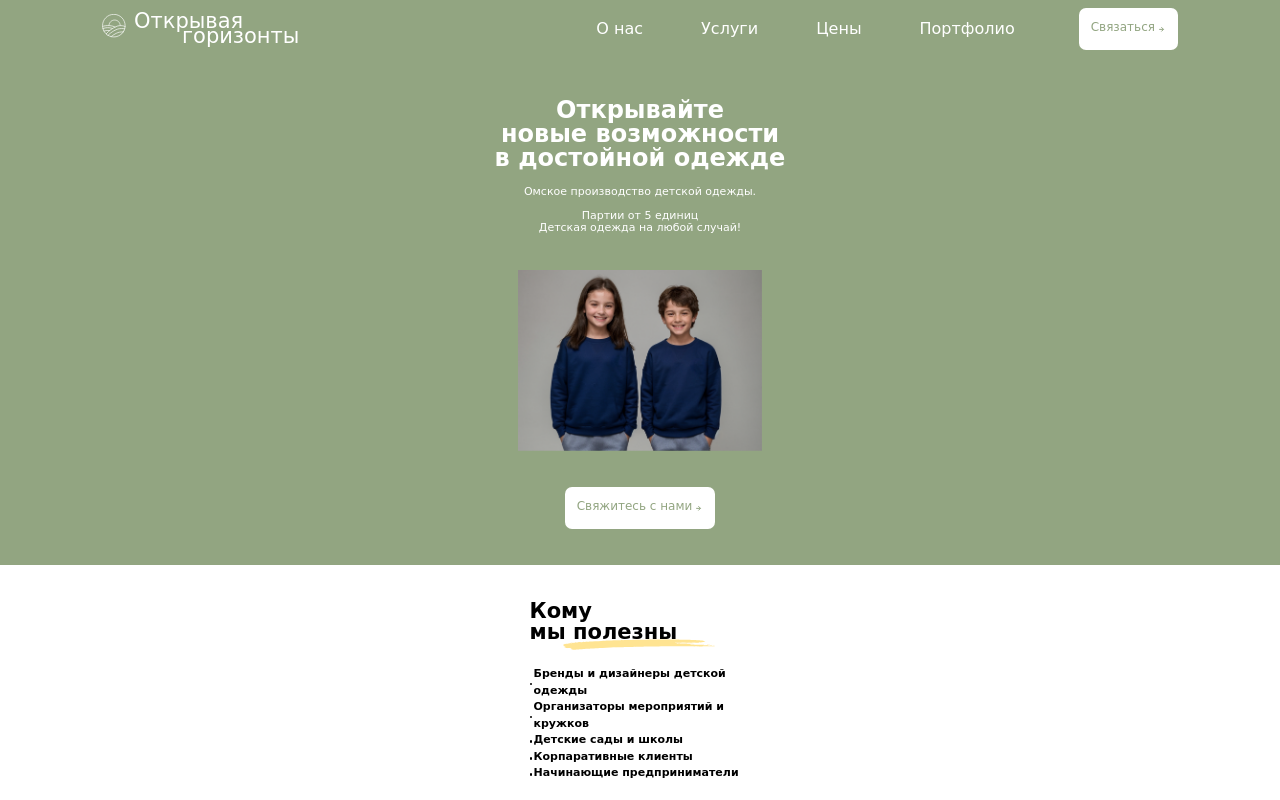
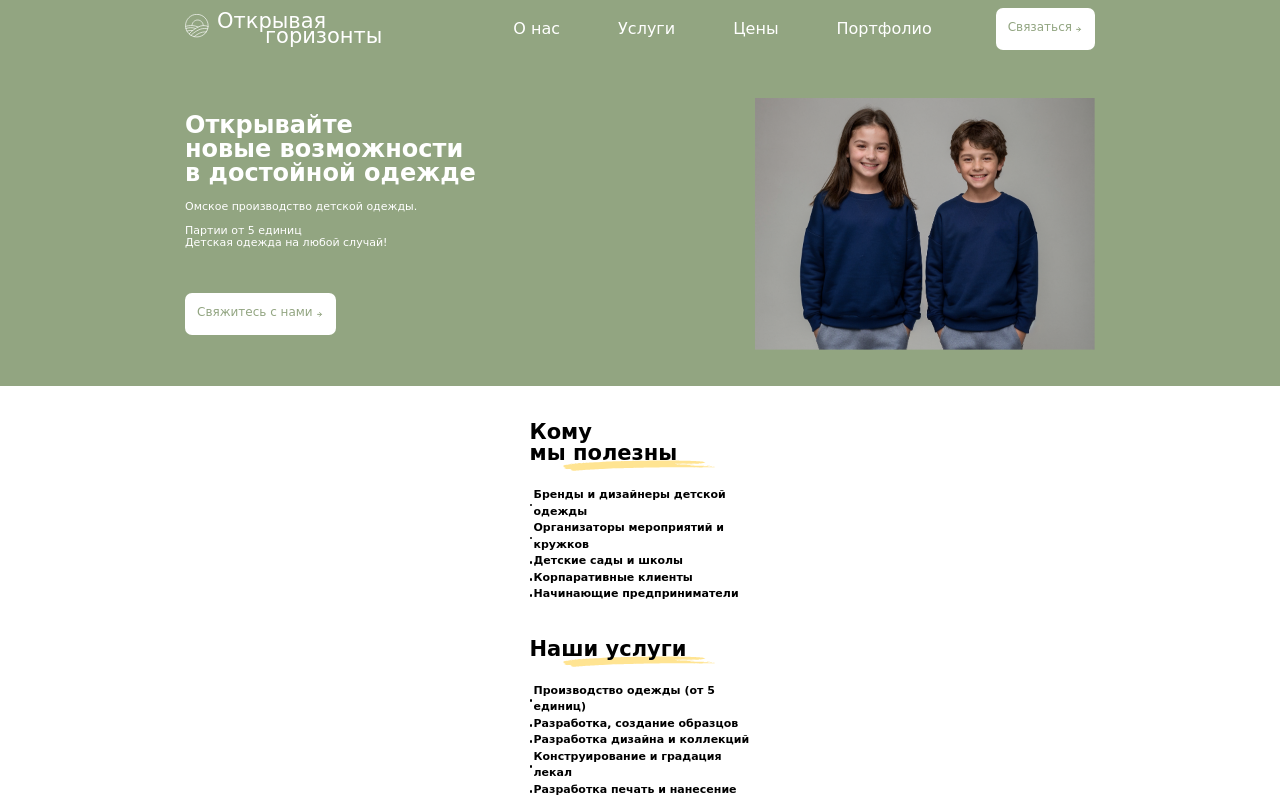
Before and after one commit to fadesyphe/opening-horizons, a Vue app: page / in a window 1280 px wide. Shown: the top 800 px of the page. Built offline with nearby package versions, Linux system fonts and the light colour scheme; a web font is replaced by a local one.

Commit message:
Adaptive TheHomeMain

```diff
--- a/src/components/TheHeader.vue
+++ b/src/components/TheHeader.vue
@@ -1,7 +1,7 @@
 <template>
   <header class="bg-green pt-2 pb-3 text-white">
     <div
-      class="w-full max-w-[1100px] px-3 mx-auto flex justify-between items-center"
+      class="w-full max-w-[934px] px-3 mx-auto flex justify-between items-center"
     >
       <TheLogo @click="closeMobileMenu" />
       <TheBurger @click-burger="clickBurger" :is-active="isActiveMenu" />
--- a/src/components/TheHomeMain.vue
+++ b/src/components/TheHomeMain.vue
@@ -1,28 +1,36 @@
 <template>
   <div class="bg-green">
-    <div class="w-full max-w-[1100px] px-3 py-9 mx-auto text-white">
+    <div class="w-full max-w-[934px] px-3 py-9 mx-auto text-white md:flex justify-between items-center text-center md:text-left">
       <div>
-        <h1 class="text-2xl text-center leading-none font-bold relative z-20">
+        <h1 class="text-2xl leading-none font-bold relative z-20">
           Открывайте<br />новые возможности<br />в достойной одежде
         </h1>
-        <p class="mt-4 mb-3 leading-3 text-center text-[11px] relative">
+        <p class="mt-4 mb-3 leading-3 text-[11px] relative">
           Омское производство детской одежды.
         </p>
-        <p class="leading-3 text-center text-[11px] relative">
+        <p class="leading-3 text-[11px] relative">
           Партии от 5 единиц
         </p>
-        <p class="leading-3 text-center text-[11px] relative">
+        <p class="leading-3 text-[11px] relative">
           Детская одежда на любой случай!
         </p>
+        <BaseButton class="hidden md:flex mt-11 text-center">
+          Свяжитесь с нами
+        </BaseButton>
         <img
-          class="my-9 w-[244px] mx-auto"
+          class="my-9 w-[244px] mx-auto md:hidden"
           src="../assets/images/home-main.jpg"
           alt=""
         />
-        <BaseButton class="flex mx-auto text-center">
+        <BaseButton class="flex md:hidden mx-auto text-center">
           Свяжитесь с нами
         </BaseButton>
       </div>
+      <img
+        class="hidden w-[340px] md:block"
+        src="../assets/images/home-main.jpg"
+        alt=""
+      />
     </div>
   </div>
 </template>
--- a/src/components/HomeWork.vue
+++ b/src/components/TheHomeWork.vue
@@ -1,6 +1,6 @@
 <template>
   <section
-    class="w-full max-w-[1100px] px-3 mx-auto bg-green pt-5 pb-6 mt-8 text-white text-center"
+    class="w-full max-w-[934px] px-3 mx-auto bg-green pt-5 pb-6 mt-8 text-white text-center"
   >
     <h2 class="text-2xl mb-2">Наши работы</h2>
     <p class="leading-none text-[11px]">В этом альбоме вы можете увидеть</p>
--- a/src/views/HomeView.vue
+++ b/src/views/HomeView.vue
@@ -1,26 +1,28 @@
 <template>
   <TheHomeMain />
   <HomeList :title="clientsTitle" :list="clientsList" />
-  <HomeList :title="servicesTitle" :list="servicesList">логотипов и лекал</HomeList>
+  <HomeList :title="servicesTitle" :list="servicesList">
+    логотипов и лекал
+  </HomeList>
   <TheAdvantages />
-  <HomeWork />
+  <TheHomeWork />
   <TheCarousel />
 </template>
 
 <script>
-import TheHomeMain from "../components/TheHomeMain.vue"
-import HomeList from "../components/HomeList.vue"
-import TheAdvantages from "../components/TheAdvantages.vue"
-import HomeWork from "../components/HomeWork.vue"
-import TheCarousel from "../components/TheCarousel.vue"
+import TheHomeMain from '../components/TheHomeMain.vue'
+import HomeList from '../components/HomeList.vue'
+import TheAdvantages from '../components/TheAdvantages.vue'
+import TheHomeWork from '../components/TheHomeWork.vue'
+import TheCarousel from '../components/TheCarousel.vue'
 
 export default {
   components: {
     TheHomeMain,
     HomeList,
     TheAdvantages,
-    HomeWork,
-    TheCarousel
+    TheHomeWork,
+    TheCarousel,
   },
 
   data() {
@@ -32,7 +34,7 @@ export default {
         { text: 'Организаторы мероприятий и кружков' },
         { text: 'Детские сады и школы' },
         { text: 'Корпаративные клиенты' },
-        { text: 'Начинающие предприниматели' }
+        { text: 'Начинающие предприниматели' },
       ],
       servicesList: [
         { text: 'Производство одежды (от 5 единиц)' },
@@ -40,8 +42,8 @@ export default {
         { text: 'Разработка дизайна и коллекций' },
         { text: 'Конструирование и градация лекал' },
         { text: 'Разработка печать и нанесение' },
-      ]
+      ],
     }
-  }
+  },
 }
 </script>
```
